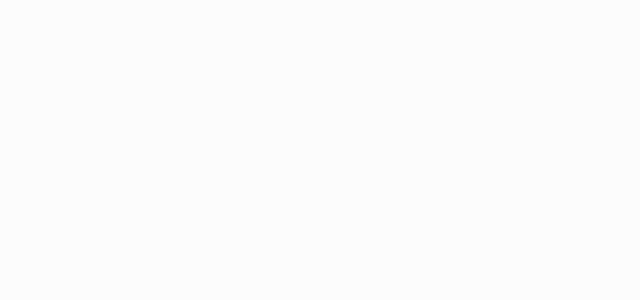
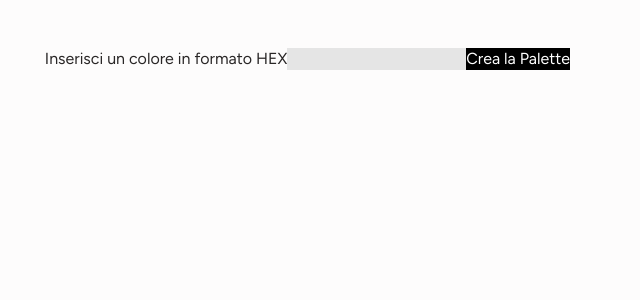
Before and after one commit to lorenzoferrante97/color-system-generator, a React app: page / in a window 1280 px wide. Shown: the top 300 px of the page, without its empty margins (0-640 px from the left). Built offline with nearby package versions, Linux system fonts and the light colour scheme; the HTML template or start-up script is replaced by a standard one.

Commit message:
fix: input ref

```diff
--- a/src/contexts/globalContext.jsx
+++ b/src/contexts/globalContext.jsx
@@ -1,8 +1,12 @@
-import { createContext, useContext } from "react";
+import { createContext, useContext } from 'react';
 const GlobalContext = createContext();
+import useColor from '../hooks/useColor';
 
 const GlobalProvider = ({ children }) => {
-  const value = {};
+  // USECOLOR -----------------------------------------------
+  const { inputColor, getHslObjColor, getHslColor } = useColor();
+
+  const value = { inputColor, getHslObjColor, getHslColor };
 
   return (
     <GlobalContext.Provider value={value}>{children}</GlobalContext.Provider>
--- a/src/hooks/useColor.jsx
+++ b/src/hooks/useColor.jsx
@@ -8,12 +8,6 @@ const useColor = () => {
   const inputColor = useRef(null);
 
   // --- FUNCTIONS ----------------------------------------------------------
-
-  //NOTE - handle user color
-  const handleHexColor = (e) => {
-    e.preventDefault();
-    inputColor.current = e.target.value;
-  };
 
   //NOTE - get hsl object color
   const getHslObjColor = (color) => {
@@ -27,7 +21,11 @@ const useColor = () => {
     return formatHsl(color);
   };
 
-  return;
+  return {
+    inputColor,
+    getHslObjColor,
+    getHslColor,
+  };
 };
 
 export default useColor;
--- a/src/pages/Home.jsx
+++ b/src/pages/Home.jsx
@@ -1,9 +1,25 @@
 // start code
 
+import { useGlobalContext } from '../contexts/globalContext';
+
 export default function Home() {
+  // --- GLOBAL CONTEXT -----------------------------------------------------
+  const { inputColor, getHslObjColor, getHslColor } = useGlobalContext();
+
   return (
     <>
-      <div></div>
+      <div>
+        <div>
+          <label htmlFor='baseColor'>Inserisci un colore in formato HEX</label>
+          <input
+            className='bg-neutral-200'
+            ref={inputColor}
+            type='text'
+            name='baseColor'
+          />
+          <button className='bg-black text-white'>Crea la Palette</button>
+        </div>
+      </div>
     </>
   );
 }
```
